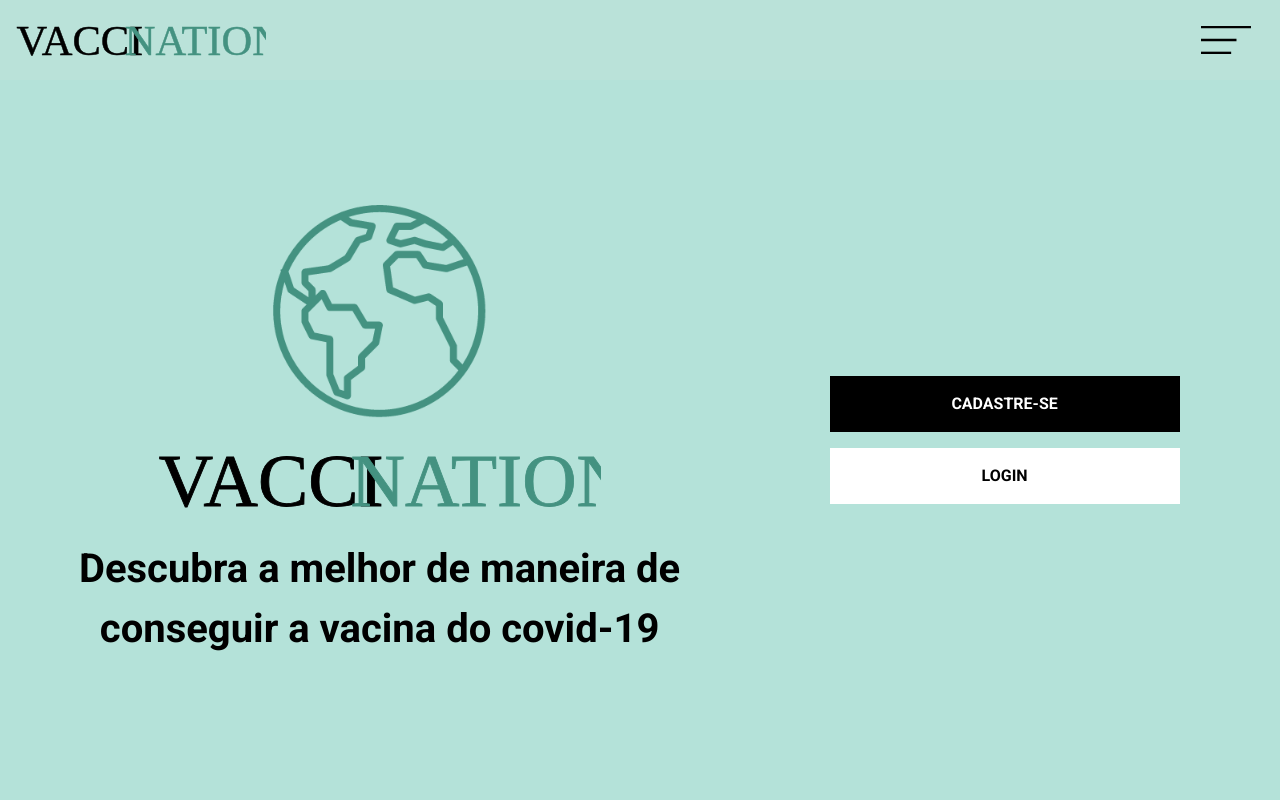
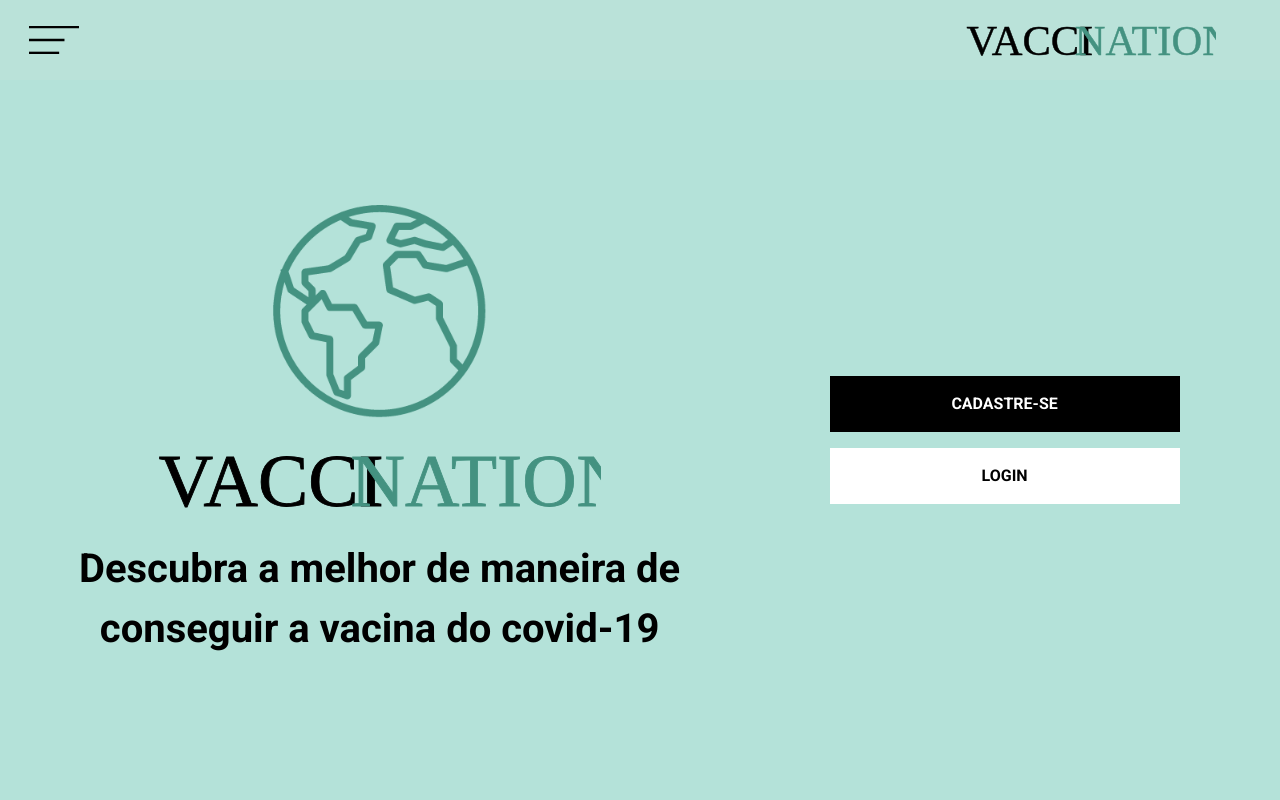
Before and after one commit to pricillacruz/call_for_code_hackathon, an Angular app in the folder frontend_angular/vaccination/: page /home in a window 1280 px wide. Shown: the top 800 px of the page. Built offline with nearby package versions, Linux system fonts and the light colour scheme.

Commit message:
alterações na nav

```diff
--- a/frontend_angular/vaccination/src/app/nav/nav.component.html
+++ b/frontend_angular/vaccination/src/app/nav/nav.component.html
@@ -1,5 +1,4 @@
 <nav class="container-fluid d-flex align-items-center navbar">
-    <img src="../../assets/img/logo.svg" alt="" id="navLogo" class="mr-auto mr-lg-5 navbar-brand">
     <button class="navbar-toggler" type="button" data-toggle="collapse" data-target="#navbarSupportedContent" aria-controls="navbarSupportedContent" aria-expanded="false" aria-label="Toggle navigation">
         <img src="../../assets/img/nav/manuHamburguer.svg" alt="" id="navMenu" class=" navbar-toggler-icon">
     </button>
@@ -13,4 +12,5 @@
             </li>
         </ul>
     </div>
+    <img src="../../assets/img/logo.svg" alt="" id="navLogo" class="ml-auto mr-lg-5 navbar-brand">
 </nav>
--- a/frontend_angular/vaccination/src/styles.css
+++ b/frontend_angular/vaccination/src/styles.css
@@ -1,6 +1,7 @@
 /* You can add global styles to this file, and also import other style files */
 a {
-    text-decoration: none;
+    text-decoration: none !important;
+    list-style: none;
 }
 /* Backgrounds */
 .bg-azul-claro {
```
Lines whose indentation alone changed are shown as unchanged.
